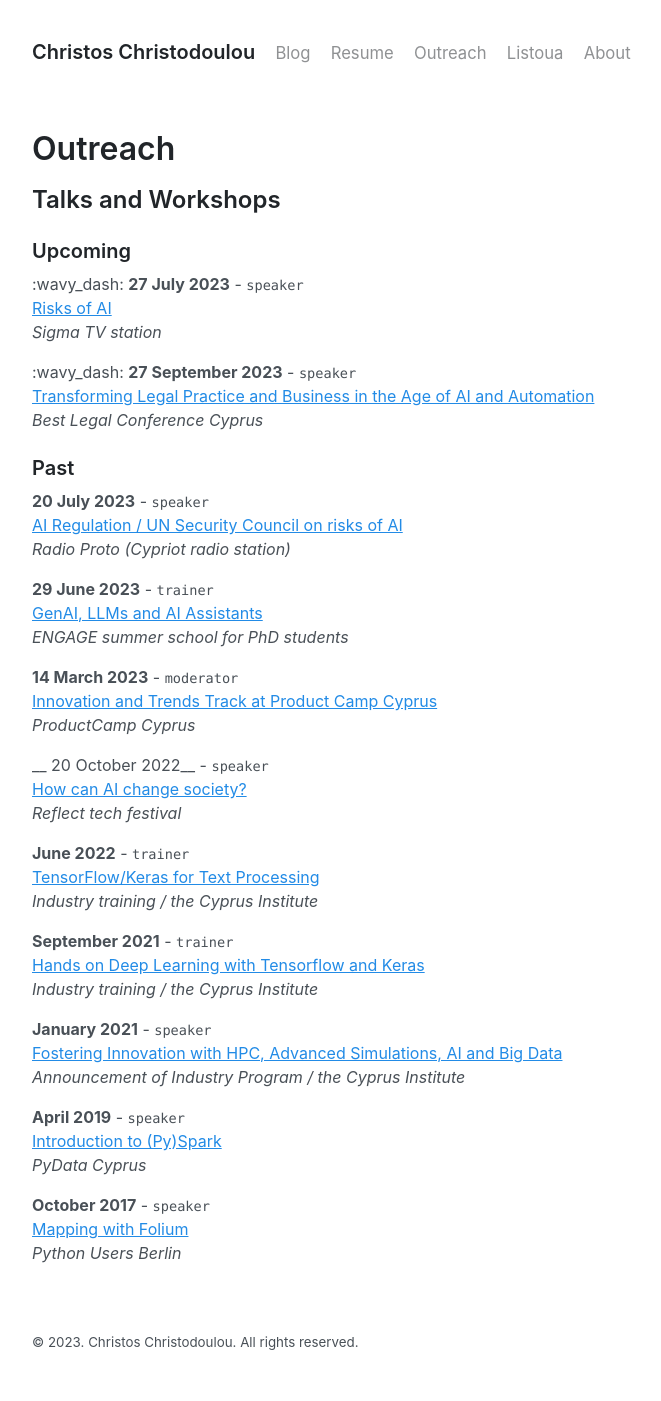
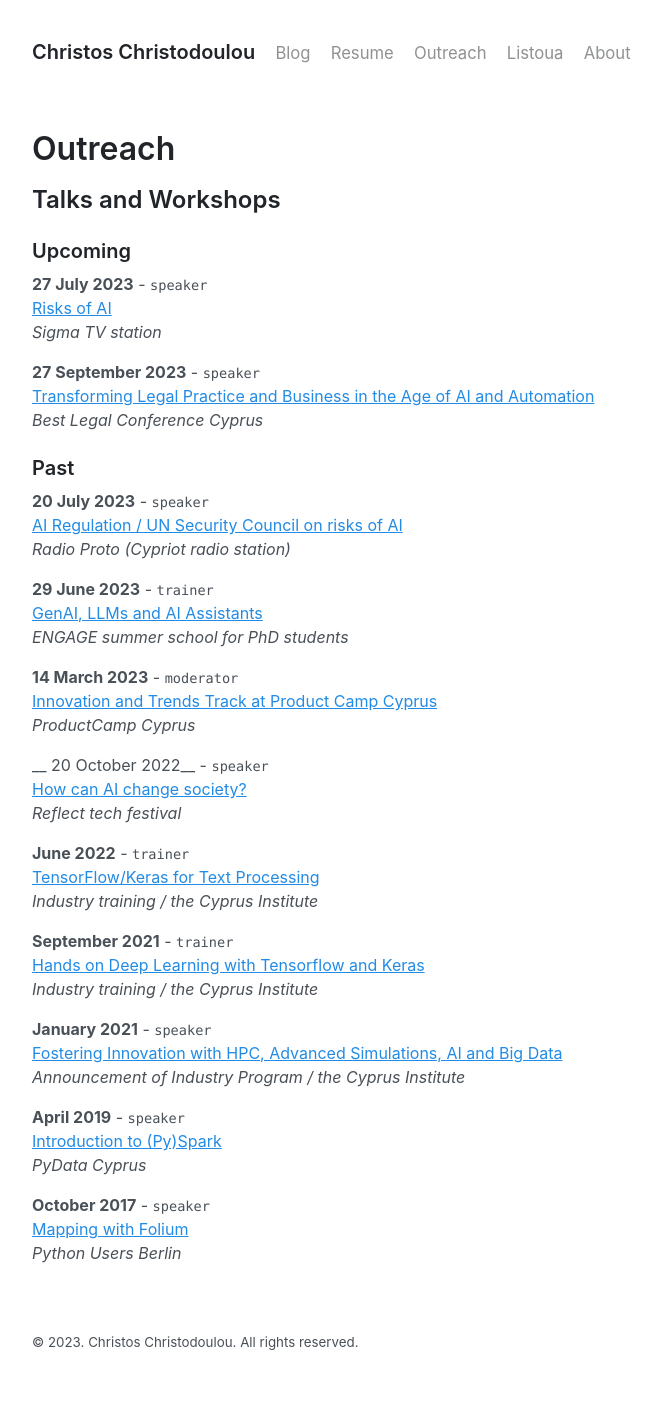
Before and after one commit to chr7stos/chr7stos.github.io, a Jekyll site: the page built from _pages/outreach.md, in a window 1280 px wide. Shown: the whole page, without its empty margins (272-933 px from the left). Built offline with Jekyll 4.4.1, drawn with Linux system fonts in a browser that asks for light colours; some of the changed lines change nothing that is shown.

Commit message:
Update outreach.md

```diff
--- a/_pages/outreach.md
+++ b/_pages/outreach.md
@@ -9,11 +9,11 @@ permalink: /outreach
 
 ### Upcoming
 
-:wavy_dash: __27 July 2023__ - `speaker`
+__27 July 2023__ - `speaker`
 [Risks of AI]()
 _Sigma TV station_
 
-:wavy_dash: __27 September 2023__ - `speaker`
+__27 September 2023__ - `speaker`
 [Transforming Legal Practice and Business in the Age of AI and Automation](https://blcyprus.com/program)
 _Best Legal Conference Cyprus_
 
```
